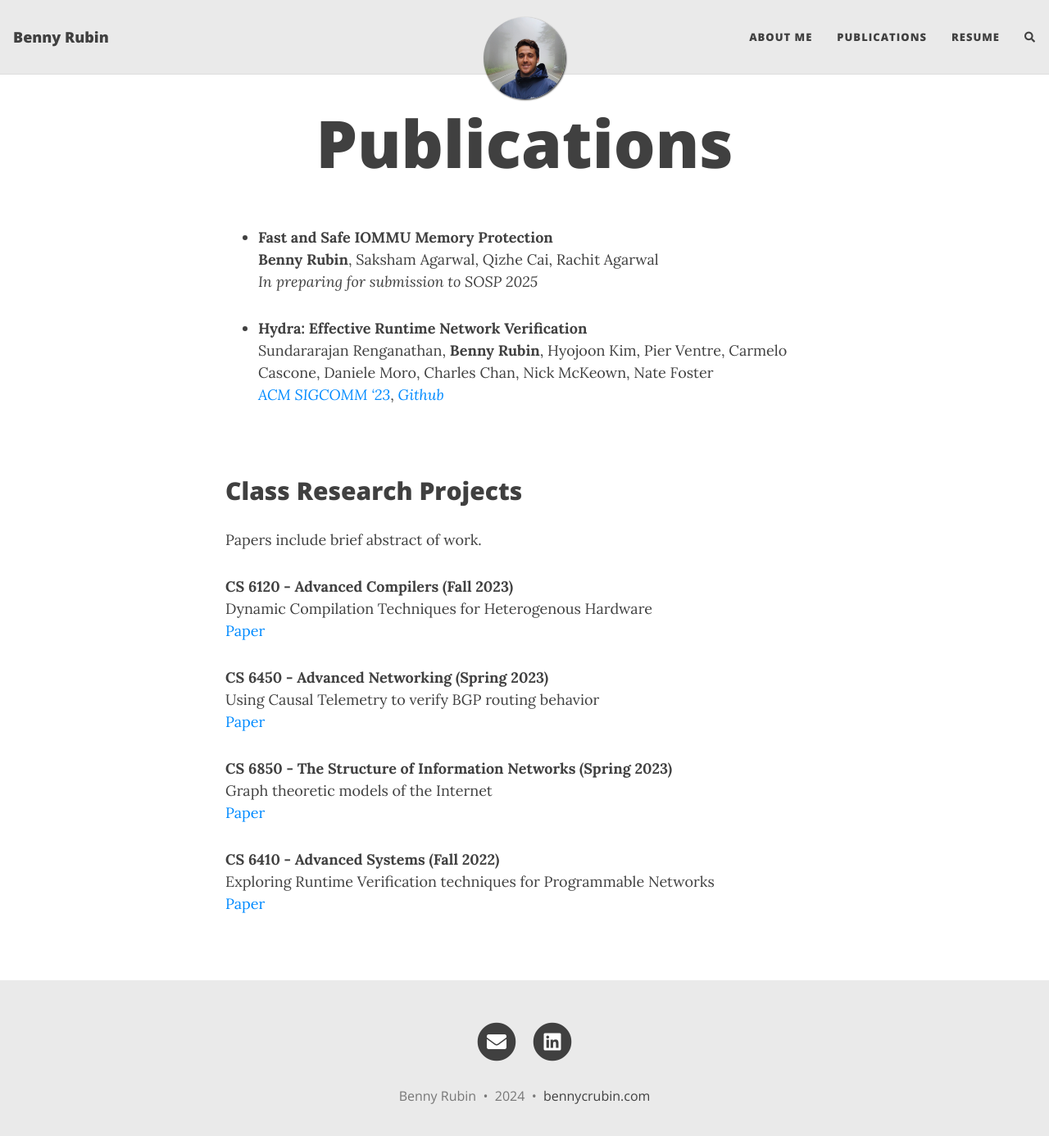
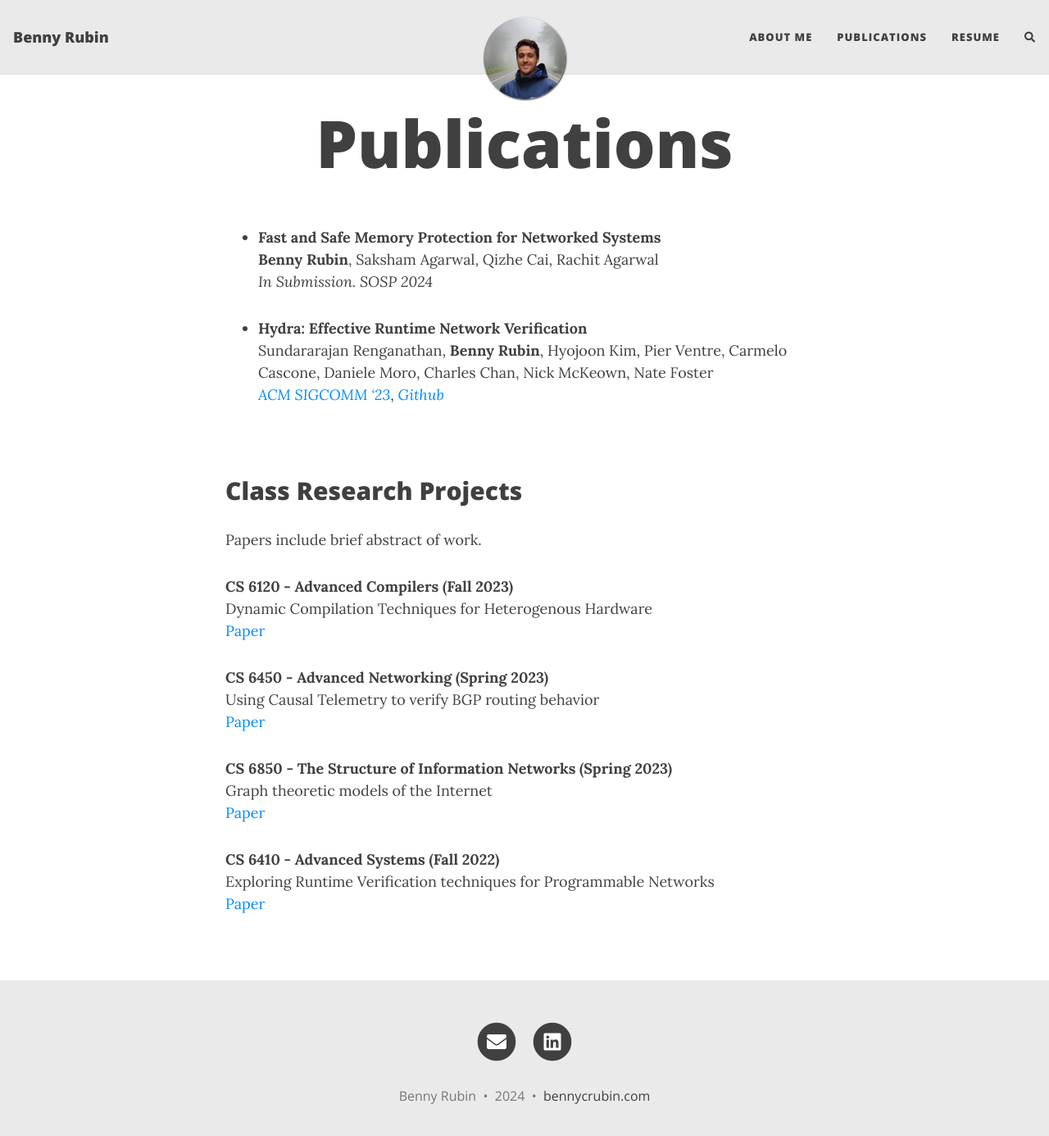
Before and after one commit to bennyrubin/bennyrubin.github.io, a Jekyll site: the page built from publications.md, in a window 1280 px wide and 1399 px high. Shown: the top 1386 px of the window at 82% size. Built offline with Jekyll 4.4.1, drawn with Linux system fonts in a browser that asks for light colours; nearby versions of some CDN libraries; comment, search, counter and statistics services are not loaded.

Commit message:
Added SOSP submission to publications

```diff
--- a/publications.md
+++ b/publications.md
@@ -3,9 +3,9 @@ layout: page
 title: Publications
 ---
 
-- **Fast and Safe IOMMU Memory Protection**
+- **Fast and Safe Memory Protection for Networked Systems**
   **Benny Rubin**, Saksham Agarwal, Qizhe Cai, Rachit Agarwal<br>
-  *In preparing for submission to SOSP 2025*
+  *In Submission. SOSP 2024*
 
 - **Hydra: Effective Runtime Network Verification**
   Sundararajan Renganathan, **Benny Rubin**, Hyojoon Kim, Pier Ventre, Carmelo Cascone, Daniele Moro, Charles Chan, Nick McKeown, Nate Foster<br>
```
